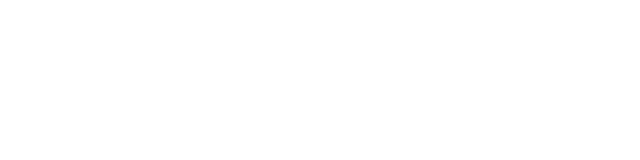
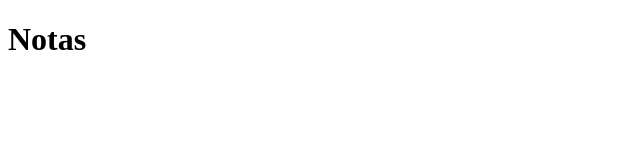
Before and after one commit to nk-fto18/hello-react-1, a React (Create React App) app in the folder client/: page / in a window 1280 px wide. Shown: the top 160 px of the page, without its empty margins (0-640 px from the left). Built offline with nearby package versions, Linux system fonts and the light colour scheme.

Commit message:
update App.js

```diff
--- a/client/src/App.js
+++ b/client/src/App.js
@@ -1,11 +1,17 @@
 import React from 'react';
 
-function App() {
+const App = () => {
   return (
-    <div className="App">
-
+    <div>
+      <Header />
     </div>
   );
-}
+};
+
+const Header = (props) => {
+  return (
+    <h1>Notas</h1>
+  );
+};
 
 export default App;
```
Also changed, not shown: 1 other file (tests, documents, lock files or other folders).
